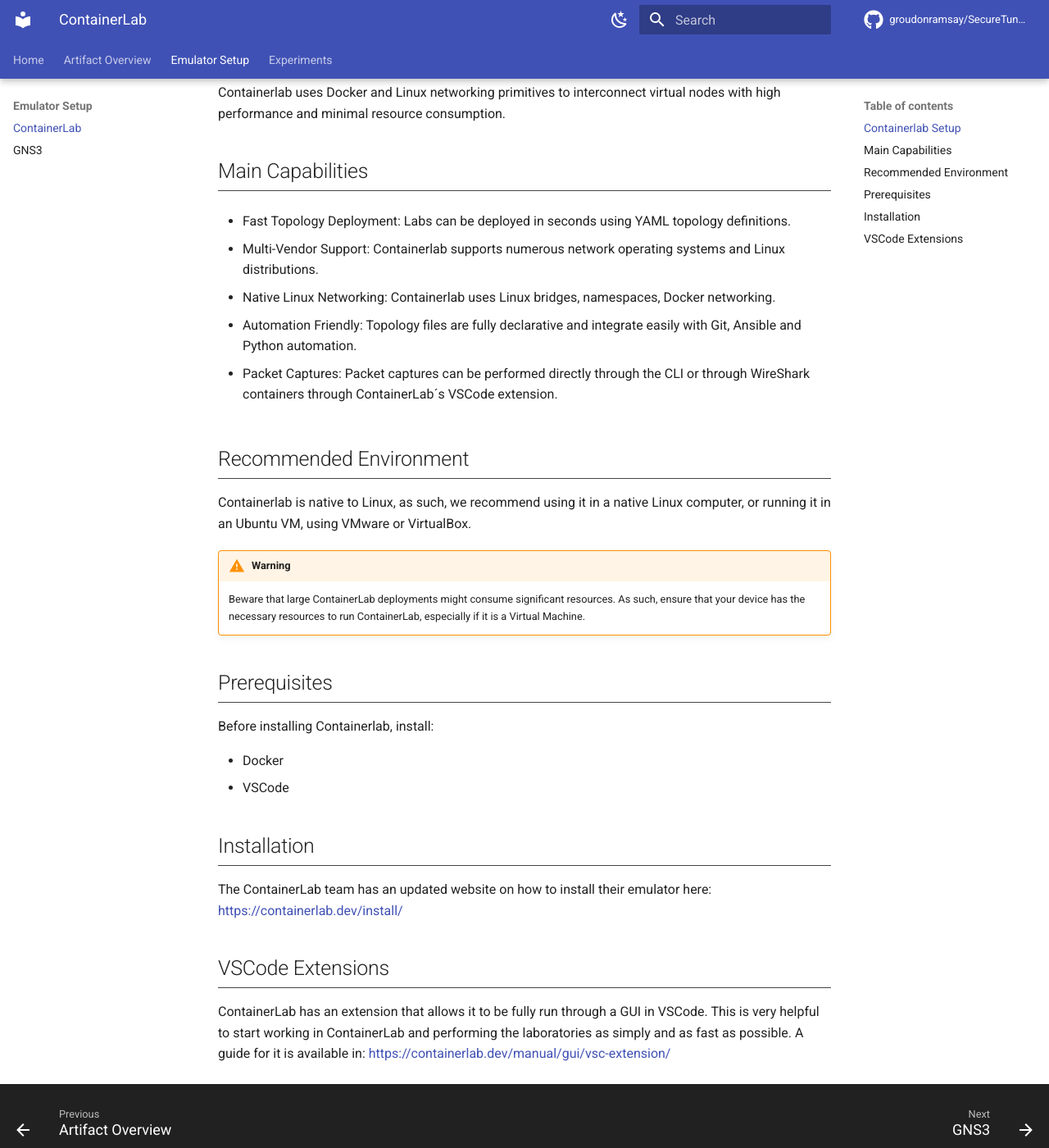
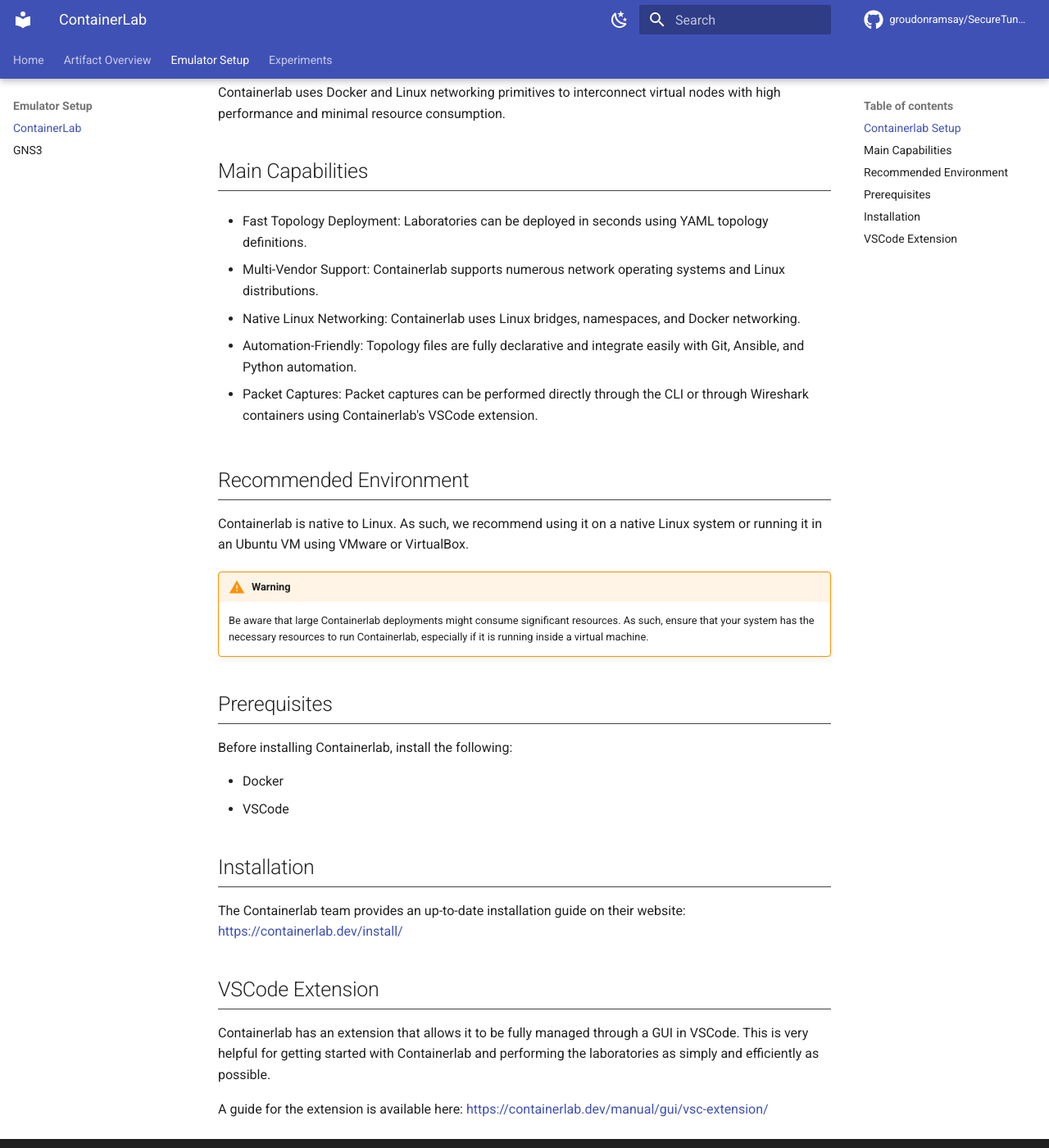
Before and after one commit to GroudonRamsay/AdvancedTunnellingLabs, an MkDocs documentation site: the page built from docs/containerlab/index.md, in a window 1280 px wide and 1400 px high, scrolled down 320 px. Shown: the whole window at 82% size. Built offline with MkDocs 1.6.1 and Material for MkDocs 9.7.7, drawn with Linux system fonts in a browser that asks for light colours; comment, search, counter and statistics services are not loaded; some of the changed text lies outside the part shown.

Commit message:
Second review of emulator guides

```diff
--- a/docs/containerlab/index.md
+++ b/docs/containerlab/index.md
@@ -1,42 +1,44 @@
 ## Containerlab Setup
 
-Containerlab is a container-based network emulation framework designed for rapid deployment of virtual networking laboratories.
+Containerlab is a container-based network emulation framework designed for the rapid deployment of virtual networking laboratories.
 
-It enables users to quickly build realistic network topologies using several router images, the most important for us being Nokia´s SR SIM.
+It enables users to quickly build realistic network topologies using several router images, the most important for our purposes being Nokia's SR SIM.
 
 Containerlab uses Docker and Linux networking primitives to interconnect virtual nodes with high performance and minimal resource consumption.
 
 ## Main Capabilities
 
-- Fast Topology Deployment: Labs can be deployed in seconds using YAML topology definitions.
+- Fast Topology Deployment: Laboratories can be deployed in seconds using YAML topology definitions.
 
 - Multi-Vendor Support: Containerlab supports numerous network operating systems and Linux distributions.
 
-- Native Linux Networking: Containerlab uses Linux bridges, namespaces, Docker networking.
+- Native Linux Networking: Containerlab uses Linux bridges, namespaces, and Docker networking.
 
-- Automation Friendly: Topology files are fully declarative and integrate easily with Git, Ansible and Python automation.
+- Automation-Friendly: Topology files are fully declarative and integrate easily with Git, Ansible, and Python automation.
 
-- Packet Captures: Packet captures can be performed directly through the CLI or through WireShark containers through ContainerLab´s VSCode extension.
+- Packet Captures: Packet captures can be performed directly through the CLI or through Wireshark containers using Containerlab's VSCode extension.
 
 ## Recommended Environment
 
-Containerlab is native to Linux, as such, we recommend using it in a native Linux computer, or running it in an Ubuntu VM, using VMware or VirtualBox.
+Containerlab is native to Linux. As such, we recommend using it on a native Linux system or running it in an Ubuntu VM using VMware or VirtualBox.
 
 !!! warning
 
-    Beware that large ContainerLab deployments might consume significant resources. As such, ensure that your device has the necessary resources to run ContainerLab, especially if it is a Virtual Machine.
+    Be aware that large Containerlab deployments might consume significant resources. As such, ensure that your system has the necessary resources to run Containerlab, especially if it is running inside a virtual machine.
 
 ## Prerequisites
 
-Before installing Containerlab, install:
+Before installing Containerlab, install the following:
 
 - Docker
 - VSCode
 
 ## Installation
 
-The ContainerLab team has an updated website on how to install their emulator here: [https://containerlab.dev/install/](https://containerlab.dev/install/)
+The Containerlab team provides an up-to-date installation guide on their website: [https://containerlab.dev/install/](https://containerlab.dev/install/)
 
-## VSCode Extensions
+## VSCode Extension
 
-ContainerLab has an extension that allows it to be fully run through a GUI in VSCode. This is very helpful to start working in ContainerLab and performing the laboratories as simply and as fast as possible. A guide for it is available in: [https://containerlab.dev/manual/gui/vsc-extension/](https://containerlab.dev/manual/gui/vsc-extension/)
+Containerlab has an extension that allows it to be fully managed through a GUI in VSCode. This is very helpful for getting started with Containerlab and performing the laboratories as simply and efficiently as possible.
+
+A guide for the extension is available here: [https://containerlab.dev/manual/gui/vsc-extension/](https://containerlab.dev/manual/gui/vsc-extension/)
```
Also changed, not shown: docs/gns3/index.md (+5 -5 lines).
